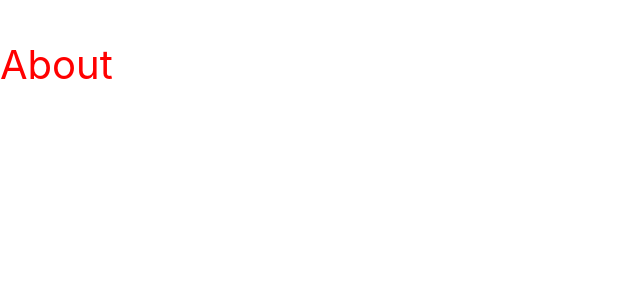
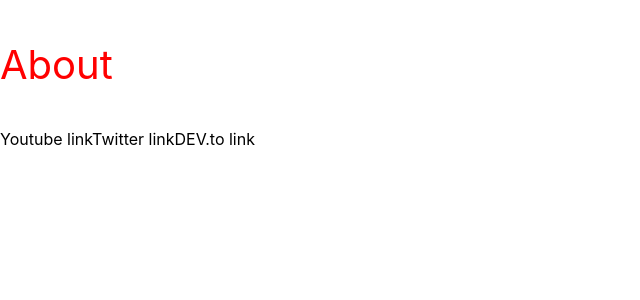
Before and after one commit to AnthonyDelaCruz/scan, a Next.js app: page /about in a window 1280 px wide. Shown: the top 300 px of the page, without its empty margins (0-640 px from the left). Built offline with nearby package versions, Linux system fonts and the light colour scheme.

Commit message:
added links

```diff
--- a/pages/about.js
+++ b/pages/about.js
@@ -8,6 +8,9 @@ export default function About() {
                 <title>About</title>
             </Head>
             <p style={{ fontSize: '40px', color: 'red' }}>About</p>
+            <a href='https://www.youtube.com/'>Youtube link</a>
+            <a href='https://medium.com/'>Twitter link</a>
+            <a href='https://dev.to/'>DEV.to link</a>
         </React.Fragment>
     )
 }
```
